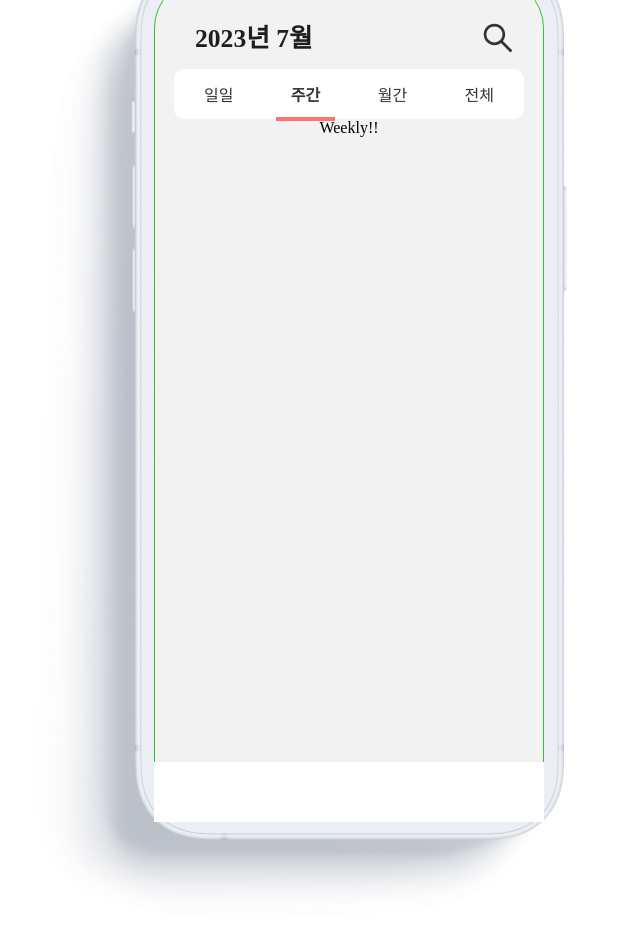
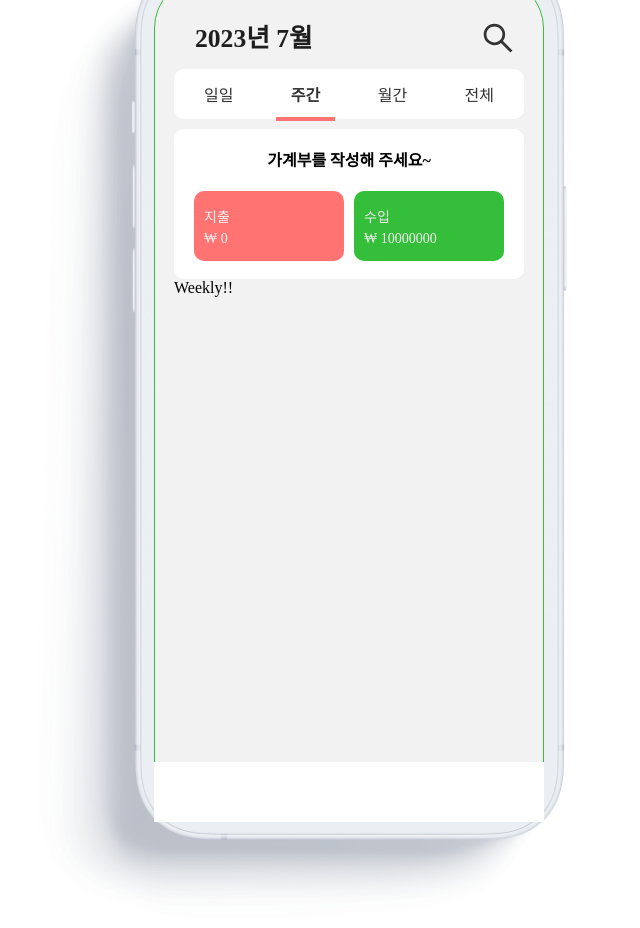
Before and after one commit to ozazat/moayo, a React (Vite) app: page /main/weekly in a window 1280 px wide. Shown: the top 928 px of the page, without its empty margins (291-931 px from the left). Built offline with nearby package versions, Linux system fonts and the light colour scheme; some icons are missing; a web font is replaced by a local one.

Commit message:
feat : MonthStatistics파일 및 스타일 파일 추가.

```diff
--- /dev/null
+++ b/src/components/main/MonthStatistics.style.ts
@@ -0,0 +1,39 @@
+import { styled } from "styled-components";
+
+export const Container = styled.div`
+  width: 350px;
+  height: 150px;
+  background-color: white;
+  border-radius: 10px;
+  margin-top: 10px;
+  padding: 10px;
+  display: flex;
+  flex-direction: column;
+  justify-content: center;
+  align-items: center;
+`;
+export const Title = styled.div`
+  font-weight: 700;
+  font-size: 16px;
+  margin-bottom: 20px;
+`;
+export const DivideContainer = styled.div`
+  display: flex;
+`;
+export const Consumption = styled.div`
+  width: 150px;
+  height: 70px;
+  background-color: var(--point-color-red);
+  border-radius: 10px;
+  padding: 10px;
+  & > p {
+    color: var(--base-color-lightgrey);
+    font-size: 14px;
+    margin: 5px 0;
+    overflow-wrap: break-word;
+  }
+`;
+export const Income = styled(Consumption)`
+  background-color: var(--point-color-green);
+  margin-left: 10px;
+`;
--- /dev/null
+++ b/src/components/main/MonthStatistics.tsx
@@ -0,0 +1,24 @@
+import { useState, useEffect } from "react";
+import { Container, Title, DivideContainer, Consumption, Income } from "./MonthStatistics.style";
+
+const MonthStatistics = () => {
+  const [title, setTitle] = useState("가계부를 작성해 주세요~");
+
+  return (
+    <Container>
+      <Title>{title}</Title>
+      <DivideContainer>
+        <Consumption>
+          <p>지출</p>
+          <p>₩ 0</p>
+        </Consumption>
+        <Income>
+          <p>수입</p>
+          <p>₩ 10000000</p>
+        </Income>
+      </DivideContainer>
+    </Container>
+  );
+};
+
+export default MonthStatistics;
--- a/src/routes/Main/Daily.tsx
+++ b/src/routes/Main/Daily.tsx
@@ -1,5 +1,6 @@
 import { useUserStore } from "@/store/useUserStore";
 import { useEffect } from "react";
+import MonthStatistics from "@/components/main/monthstatistics";
 
 const Daily = () => {
   const userId = useUserStore((state) => state.userId);
@@ -13,6 +14,7 @@ const Daily = () => {
   return (
     <>
       <div>
+        <MonthStatistics />
         <p>Daily!!</p>
         <span>환영합니다 </span>
         <span style={{ color: "red" }}>{userNickname}</span>
--- a/src/routes/Main/Monthly.tsx
+++ b/src/routes/Main/Monthly.tsx
@@ -1,4 +1,11 @@
+import MonthStatistics from "@/components/main/monthstatistics";
+
 const Monthly = () => {
-  return <div>Monthly!!</div>;
+  return (
+    <>
+      <MonthStatistics />
+      <div>Monthly!!</div>
+    </>
+  );
 };
 export default Monthly;
--- a/src/routes/Main/Weekly.tsx
+++ b/src/routes/Main/Weekly.tsx
@@ -1,5 +1,12 @@
+import MonthStatistics from "@/components/main/monthstatistics";
+
 const Weekly = () => {
-  return <div>Weekly!!</div>;
+  return (
+    <>
+      <MonthStatistics />
+      <div>Weekly!!</div>
+    </>
+  );
 };
 
 export default Weekly;
```
